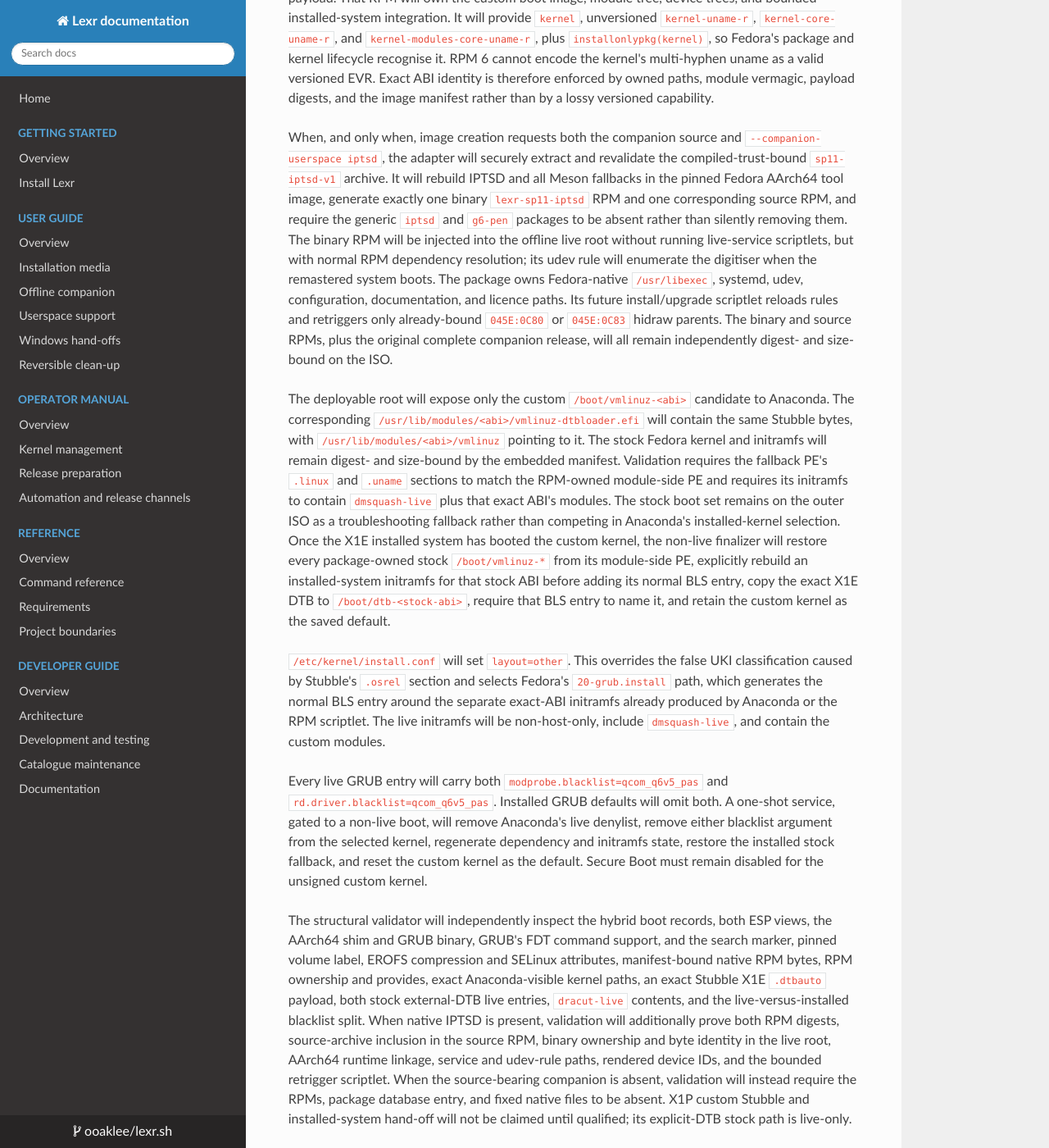
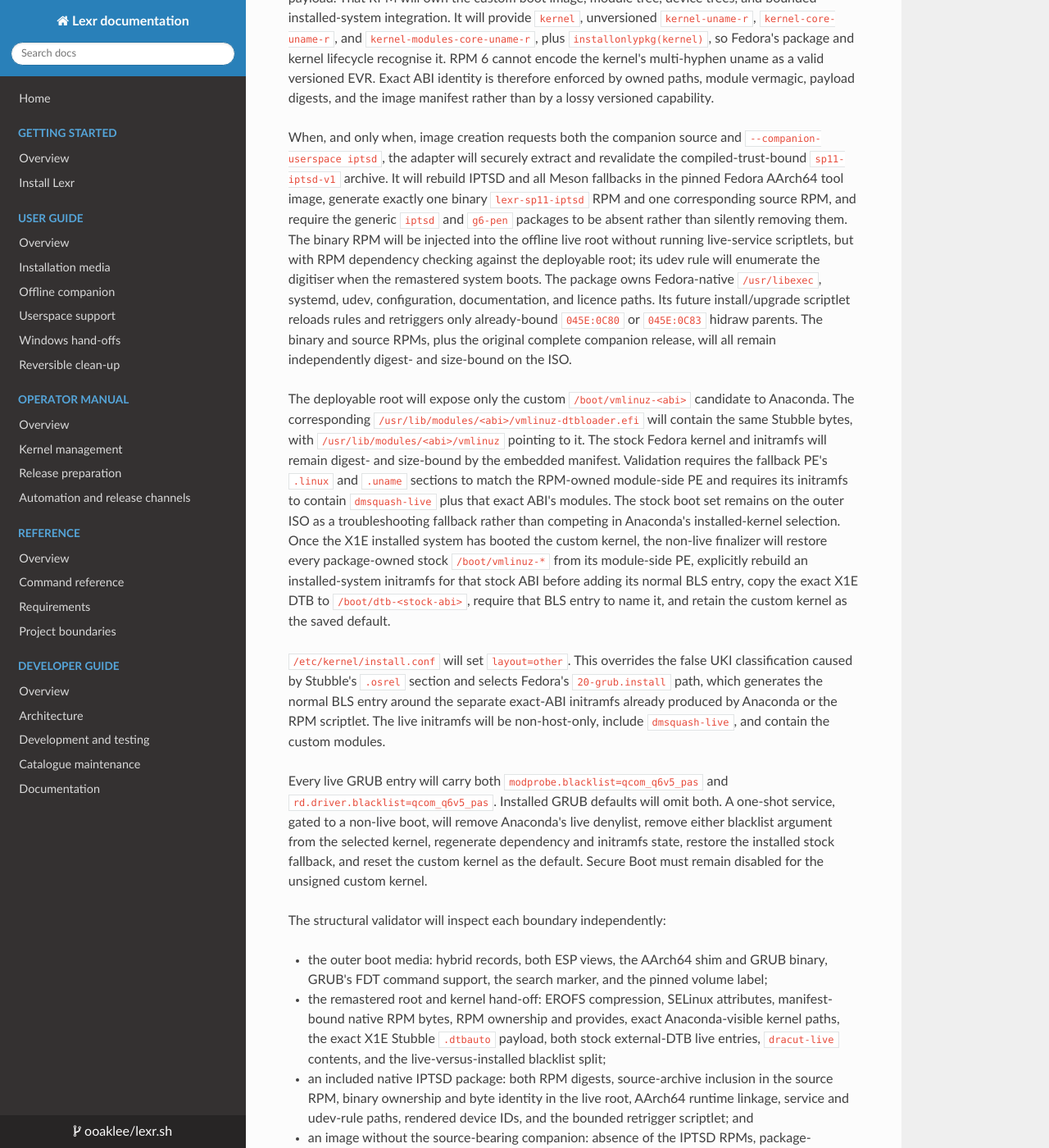
Before and after one commit to ooaklee/lexr.sh, an MkDocs documentation site: the page built from docs/adr/adr-027-fedora-erofs-remaster-and-installed-handoff.md, in a window 1280 px wide and 1400 px high, scrolled down 1302 px. Shown: the whole window at 82% size. Built offline with MkDocs 1.6.1, drawn with Linux system fonts in a browser that asks for light colours; nearby versions of some CDN libraries; some of the changed text lies outside the part shown.

Commit message:
docs: clarify Fedora workflow guidance

```diff
--- a/docs/adr/adr-027-fedora-erofs-remaster-and-installed-handoff.md
+++ b/docs/adr/adr-027-fedora-erofs-remaster-and-installed-handoff.md
@@ -75,7 +75,8 @@ Meson fallbacks in the pinned Fedora AArch64 tool image, generate exactly one
 binary `lexr-sp11-iptsd` RPM and one corresponding source RPM, and require the
 generic `iptsd` and `g6-pen` packages to be absent rather than silently removing
 them. The binary RPM will be injected into the offline live root without
-running live-service scriptlets, but with normal RPM dependency resolution;
+running live-service scriptlets, but with RPM dependency checking against the
+deployable root;
 its udev rule will enumerate the digitiser when the remastered system boots.
 The package owns Fedora-native `/usr/libexec`, systemd, udev, configuration,
 documentation, and licence paths. Its future install/upgrade scriptlet reloads
@@ -114,19 +115,23 @@ regenerate dependency and initramfs state, restore the installed stock
 fallback, and reset the custom kernel as the default. Secure Boot must remain
 disabled for the unsigned custom kernel.
 
-The structural validator will independently inspect the hybrid boot records,
-both ESP views, the AArch64 shim and GRUB binary, GRUB's FDT command support,
-and the search marker,
-pinned volume label, EROFS compression and SELinux attributes, manifest-bound
-native RPM bytes, RPM ownership and provides, exact Anaconda-visible kernel
-paths, an exact Stubble X1E `.dtbauto` payload, both stock external-DTB live
-entries, `dracut-live` contents, and the live-versus-installed blacklist split.
-When native IPTSD is present, validation will additionally prove both RPM
-digests, source-archive inclusion in the source RPM, binary ownership and
-byte identity in the live root, AArch64 runtime linkage, service and udev-rule
-paths, rendered device IDs, and the bounded retrigger scriptlet. When the
-source-bearing companion is absent, validation will instead require the RPMs,
-package database entry, and fixed native files to be absent.
+The structural validator will inspect each boundary independently:
+
+- the outer boot media: hybrid records, both ESP views, the AArch64 shim and
+  GRUB binary, GRUB's FDT command support, the search marker, and the pinned
+  volume label;
+- the remastered root and kernel hand-off: EROFS compression, SELinux
+  attributes, manifest-bound native RPM bytes, RPM ownership and provides,
+  exact Anaconda-visible kernel paths, the exact X1E Stubble `.dtbauto`
+  payload, both stock external-DTB live entries, `dracut-live` contents, and
+  the live-versus-installed blacklist split;
+- an included native IPTSD package: both RPM digests, source-archive inclusion
+  in the source RPM, binary ownership and byte identity in the live root,
+  AArch64 runtime linkage, service and udev-rule paths, rendered device IDs,
+  and the bounded retrigger scriptlet; and
+- an image without the source-bearing companion: absence of the IPTSD RPMs,
+  package-database entry, and fixed native files.
+
 X1P custom Stubble and installed-system hand-off will not be claimed until
 qualified; its explicit-DTB stock path is live-only.
 
--- a/supported-isos.json
+++ b/supported-isos.json
@@ -89,7 +89,7 @@
         "value": "162ba3c552a2d241c7c63ec26777af0255ee1b5a135adc0be986ceed999933ef"
       },
       "compatibility_notes": [
-        "The Fedora Live adapter installs the exact verified Surface kernel as a Fedora-owned package and retains manifest-bound stock-kernel live fallbacks with explicit X1E and X1P device trees.",
+        "The Fedora Live adapter installs the exact verified Surface kernel as a Lexr-built Fedora RPM and retains manifest-bound stock-kernel live fallbacks with explicit X1E and X1P device trees.",
         "The unsigned v19+ Stubble kernel requires Secure Boot to be disabled. End-to-end installation is scoped to X1E/OLED; the X1P/LCD stock path is live-only while custom DTB selection and installed handoff remain unqualified."
       ],
       "last_verified": "2026-08-30"
```
Also changed, not shown: CHANGELOG.md (+6 -6 lines), docs/operator-manual/automation-and-releases.md (+24 -4 lines), docs/reference/requirements.md (+1 -1 lines), docs/user-guide/installation-media.md (+76 -43 lines), docs/user-guide/offline-companion.md (+22 -4 lines), 2 other files.
